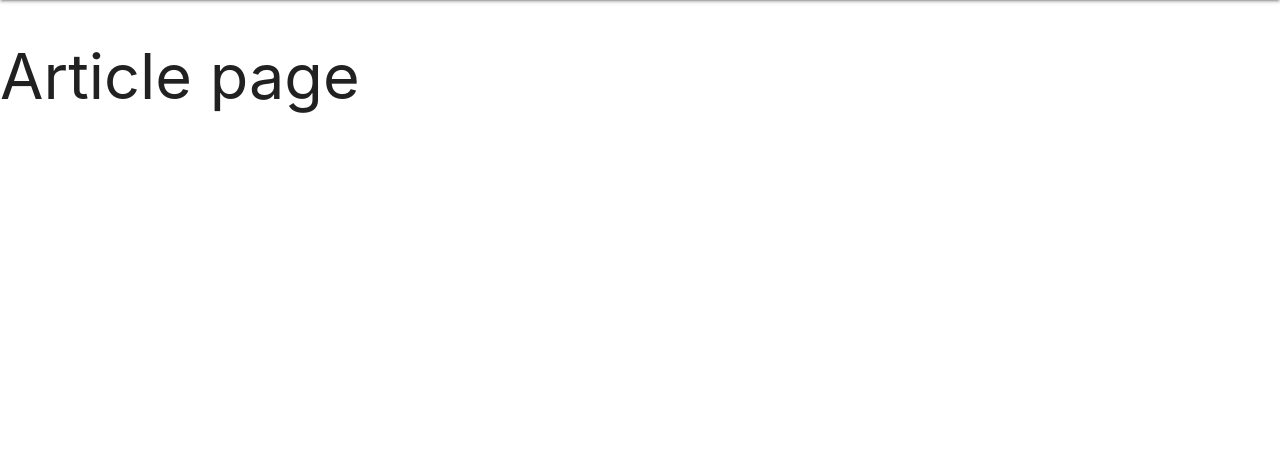
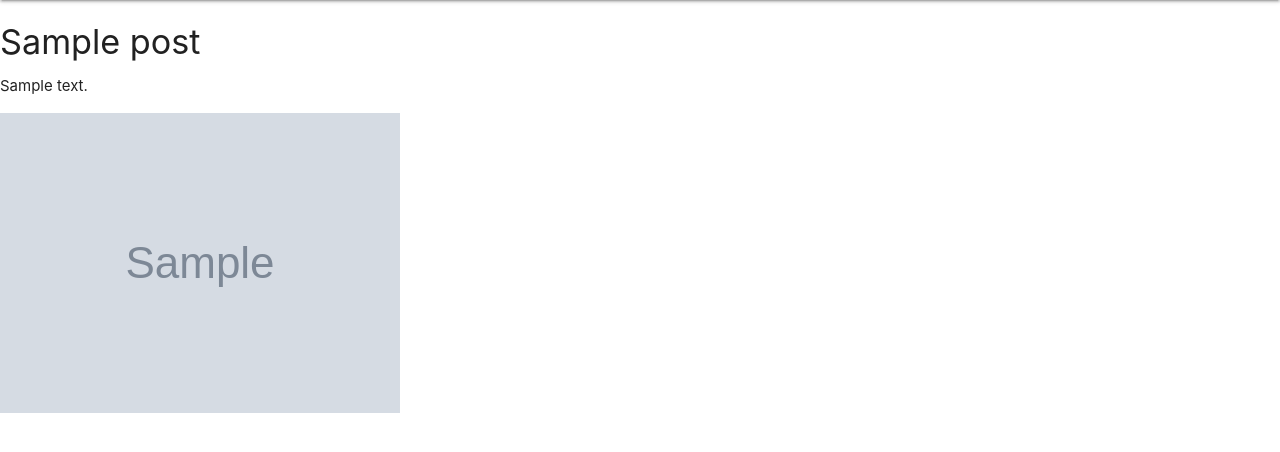
Before and after one commit to KoTisha/kodlandtest, a Django app: page /1/ in a window 1280 px wide. Shown: the part 64-516 px from the top of the page. Run offline with Django 3.2, Linux system fonts and the light colour scheme; tables that the repository leaves empty hold one stand-in row (values such as "Sample post"); grey boxes marked "Sample" are stand-in pictures; parts of the project's set-up code (start-up, migrations or seed data) failed here and were passed over; some libraries are stand-ins or nearby versions.

Commit message:
Added view for each post and mainpage

```diff
--- a/core/views.py
+++ b/core/views.py
@@ -35,5 +35,6 @@ class ArticleFormView(FormView):
     extra_context = {}
 
     def get(self, request, article):
-        self.extra_context['article'] = article
+        post = Post.objects.get(id=article)
+        self.extra_context['article'] = post
         return render(request, self.template_name, self.extra_context)
--- a/templates/post.html
+++ b/templates/post.html
@@ -8,6 +8,14 @@
 
 {% block content %}
 
-  <h1>Article page</h1>
+    <h4>{{ article.title }}</h4>
+
+    <p>{{ article.text }}</p>
+
+    {% if article.image %}
+
+        <img src="{{ MEDIA_URL }}{{ article.image.url }}">
+
+    {% endif %}
 
 {% endblock %}
```
Also changed, not shown: templates/main.html (+5 -4 lines).
